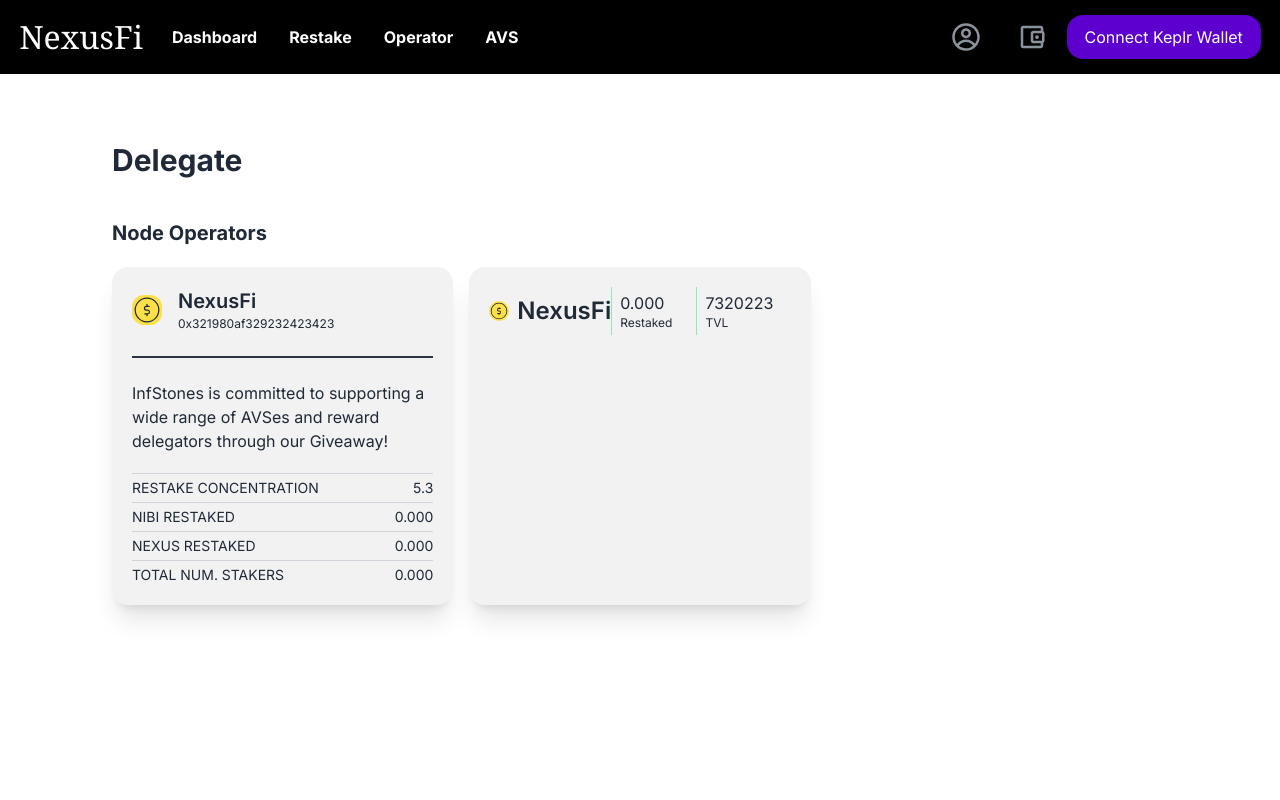
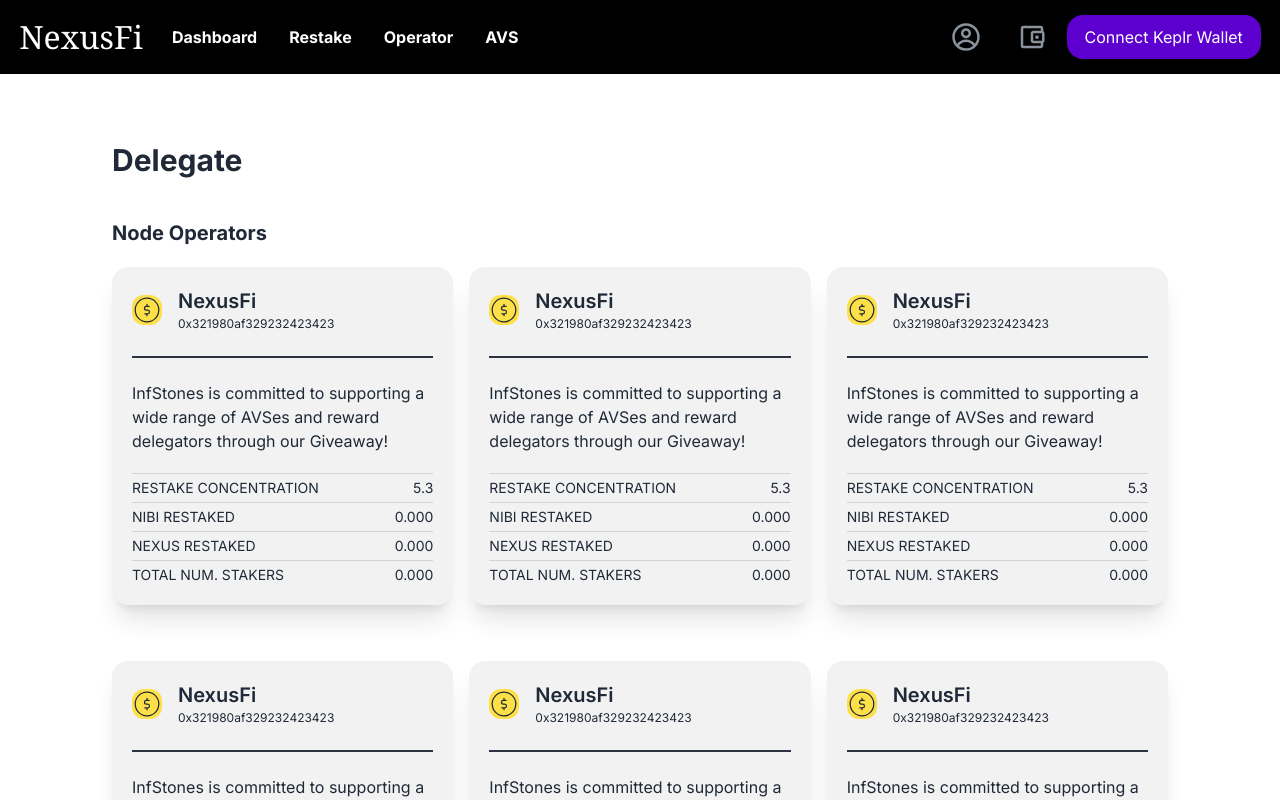
Before and after one commit to Nexus-Fi/frontend, a Next.js app: page /operator in a window 1280 px wide. Shown: the top 800 px of the page. Built offline with nearby package versions, Linux system fonts and the light colour scheme.

Commit message:
create OperatorCard

```diff
--- a/src/components/Delegate.tsx
+++ b/src/components/Delegate.tsx
@@ -1,5 +1,6 @@
 "use client"
 import React from 'react'
+import OperatorCard from './OperatorCard';
 import { CiDollar } from "react-icons/ci";
 
 
@@ -16,108 +17,14 @@
 
                 {/* creating token cards */}
                 <div className="grid grid-cols-1 sm:grid-cols-2 lg:grid-cols-3 gap-4">
+                    {[...Array(9)].map((_, index) => (
+                        <OperatorCard
+                            key={index}
+                            // title={`Card ${index + 1}`}
+                            // content={`This is the content for card ${index + 1}.`}
+                        />
+                    ))}
 
-                    <div className="card  my-5 bg-base-200 shadow-xl">
-                        <div className=" p-5 justify-between items-center">
-                            <div className='flex flex-row w-full items-center gap-4'>
-                                <CiDollar className='bg-yellow-300 rounded-xl text-3xl' />
-                                <div>
-                                    <h2 className="text-left text-xl font-semibold ">NexusFi</h2>
-                                    <div className='text-[12px]'>0x321980af329232423423</div>
-                                </div>
-
-                            </div>
-                            <div className="divider divider-neutral"></div>
-
-                            <div>
-                                <div className='pb-4'>InfStones is committed to supporting a wide range of AVSes and reward delegators through our Giveaway!
-                                </div>
-                                <div className='text-sm'>
-                                    <div className="my-1 border-t border-gray-300"></div>
-                                    <div className="">
-                                        <div className='flex items-center justify-between'>
-                                            <div className=''>RESTAKE CONCENTRATION</div>
-                                            <div> 5.3</div>
-                                        </div>
-                                    </div>
-
-                                    <div className="my-1 border-t border-gray-300"></div>
-                                    <div className="">
-                                        <div className='flex items-center justify-between'>
-                                            <div className=''>NIBI RESTAKED</div>
-                                            <div> 0.000</div>
-                                        </div>
-                                    </div>
-
-                                    <div className="my-1 border-t border-gray-300"></div>
-                                    <div className="">
-                                        <div className='flex items-center justify-between'>
-                                            <div className=''>NEXUS RESTAKED</div>
-                                            <div> 0.000</div>
-                                        </div>
-                                    </div>
-
-                                    <div className="my-1 border-t border-gray-300"></div>
-                                    <div className="">
-                                        <div className='flex items-center justify-between'>
-                                            <div className=''>TOTAL NUM. STAKERS</div>
-                                            <div> 0.000</div>
-                                        </div>
-                                    </div>
-                                </div>
-                            </div>
-
-                            {/* <div className='flex flex-row gap-4'>
-                                <div className="flex items-center justify-center">
-                                    <div className="w-px h-12 bg-green-300"></div>
-                                    <div className='flex flex-col px-2'>
-                                        <div> 0.000</div>
-                                        <div className='text-xs'>Restaked</div>
-                                    </div>
-                                </div>
-                                <div className="flex items-center justify-center">
-                                    <div className="w-px h-12 bg-green-300"></div>
-                                    <div className='flex flex-col px-2'>
-                                        <div> 7320223</div>
-                                        <div className='text-xs'>TVL</div>
-                                    </div>
-                                </div>
-                            </div> */}
-                        </div>
-                    </div>
-
-                    <div className="card w-full my-5 bg-base-200 shadow-xl">
-                        <div className="flex p-5 justify-between items-center">
-                            <div className='flex flex-row items-center gap-2'>
-                                <CiDollar className='bg-yellow-300 rounded-xl text-xl' />
-                                <h2 className="text-left text-2xl font-semibold ">NexusFi</h2>
-                            </div>
-                            <div className='flex flex-row gap-4'>
-                                <div className="flex items-center justify-center">
-                                    <div className="w-px h-12 bg-green-300"></div>
-                                    <div className='flex flex-col px-2'>
-                                        <div> 0.000</div>
-                                        <div className='text-xs'>Restaked</div>
-                                    </div>
-                                </div>
-                                <div className="flex items-center justify-center">
-                                    <div className="w-px h-12 bg-green-300"></div>
-                                    <div className='flex flex-col px-2'>
-                                        <div> 7320223</div>
-                                        <div className='text-xs'>TVL</div>
-                                    </div>
-                                </div>
-                                {/* <div className="divider lg:divider-horizontal divider-info">.</div>
-
-                            <div className="flex flex-col w-full">
-                                <div className="divider divider-info">Info</div>
-                            </div> */}
-
-                                <div>
-                                </div>
-                            </div>
-                        </div>
-                    </div>
                 </div>
 
             </div>
--- /dev/null
+++ b/src/components/OperatorCard.tsx
@@ -0,0 +1,77 @@
+import React from 'react';
+import { CiDollar } from "react-icons/ci";
+
+const OperatorCard = () => {
+    return (
+        <div className="card  my-5 bg-base-200 shadow-xl">
+            <div className=" p-5 justify-between items-center">
+                <div className='flex flex-row w-full items-center gap-4'>
+                    <CiDollar className='bg-yellow-300 rounded-xl text-3xl' />
+                    <div>
+                        <h2 className="text-left text-xl font-semibold ">NexusFi</h2>
+                        <div className='text-[12px]'>0x321980af329232423423</div>
+                    </div>
+
+                </div>
+                <div className="divider divider-neutral"></div>
+
+                <div>
+                    <div className='pb-4'>InfStones is committed to supporting a wide range of AVSes and reward delegators through our Giveaway!
+                    </div>
+                    <div className='text-sm'>
+                        <div className="my-1 border-t border-gray-300"></div>
+                        <div className="">
+                            <div className='flex items-center justify-between'>
+                                <div className=''>RESTAKE CONCENTRATION</div>
+                                <div> 5.3</div>
+                            </div>
+                        </div>
+
+                        <div className="my-1 border-t border-gray-300"></div>
+                        <div className="">
+                            <div className='flex items-center justify-between'>
+                                <div className=''>NIBI RESTAKED</div>
+                                <div> 0.000</div>
+                            </div>
+                        </div>
+
+                        <div className="my-1 border-t border-gray-300"></div>
+                        <div className="">
+                            <div className='flex items-center justify-between'>
+                                <div className=''>NEXUS RESTAKED</div>
+                                <div> 0.000</div>
+                            </div>
+                        </div>
+
+                        <div className="my-1 border-t border-gray-300"></div>
+                        <div className="">
+                            <div className='flex items-center justify-between'>
+                                <div className=''>TOTAL NUM. STAKERS</div>
+                                <div> 0.000</div>
+                            </div>
+                        </div>
+                    </div>
+                </div>
+
+                {/* <div className='flex flex-row gap-4'>
+                <div className="flex items-center justify-center">
+                    <div className="w-px h-12 bg-green-300"></div>
+                    <div className='flex flex-col px-2'>
+                        <div> 0.000</div>
+                        <div className='text-xs'>Restaked</div>
+                    </div>
+                </div>
+                <div className="flex items-center justify-center">
+                    <div className="w-px h-12 bg-green-300"></div>
+                    <div className='flex flex-col px-2'>
+                        <div> 7320223</div>
+                        <div className='text-xs'>TVL</div>
+                    </div>
+                </div>
+            </div> */}
+            </div>
+        </div>
+    );
+};
+
+export default OperatorCard;
```
